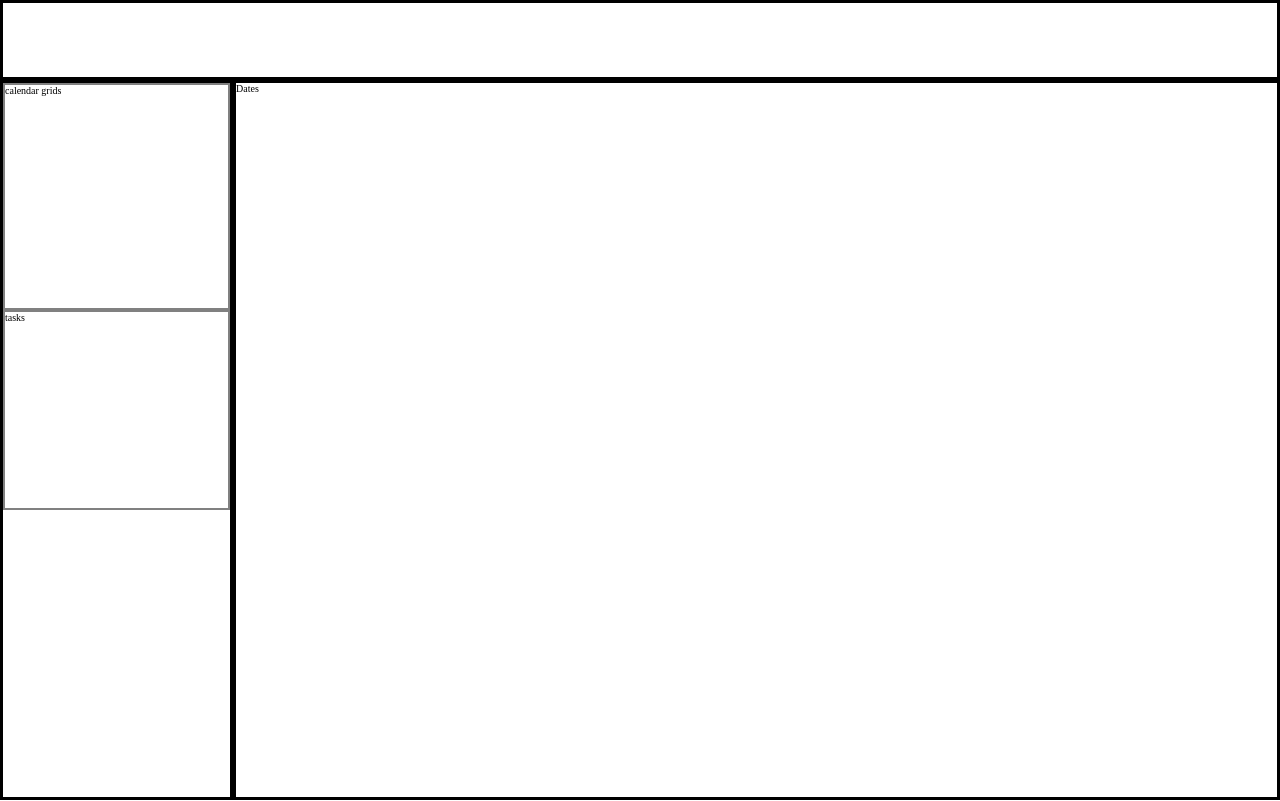
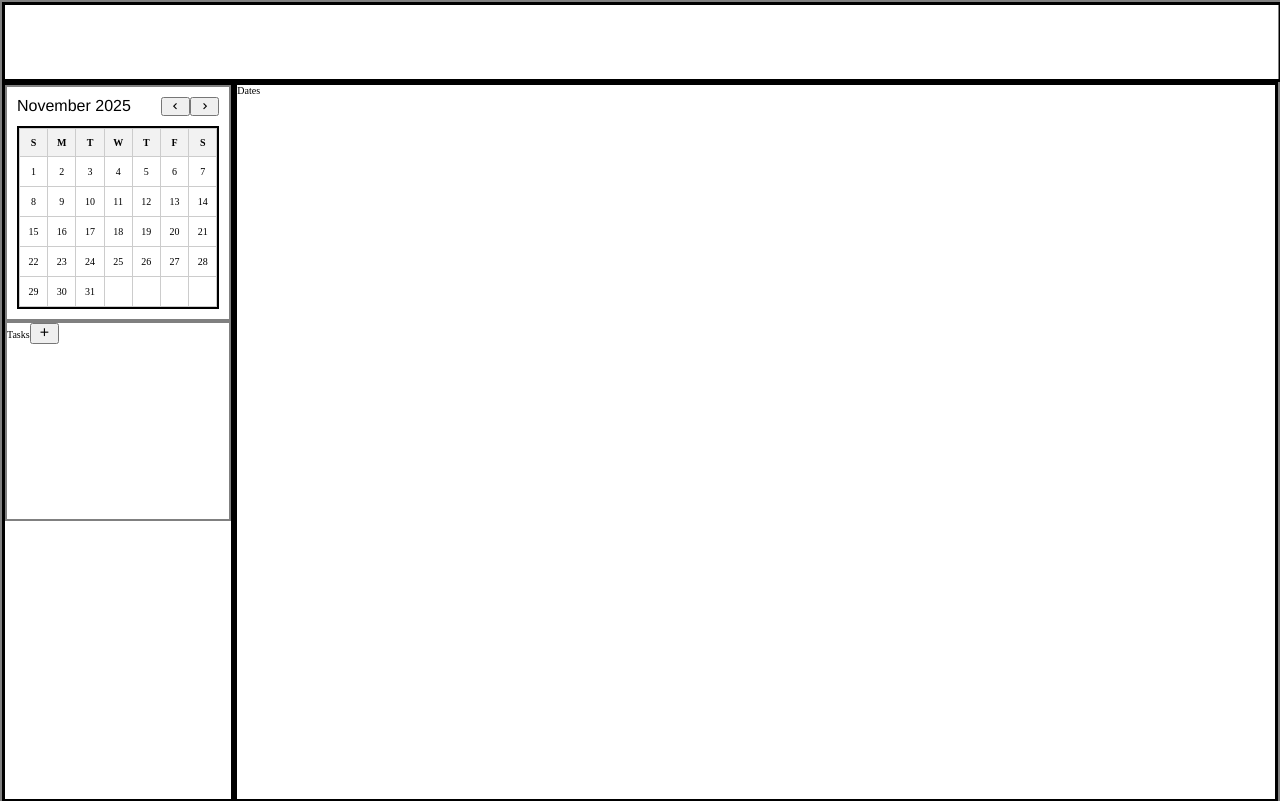
Before and after one commit to SimonX1a0/google-calendar, a React (Vite) app in the folder calendar-app/: page / in a window 1280 px wide. Shown: the top 801 px of the page. Built offline with nearby package versions, Linux system fonts and the light colour scheme.

Commit message:
added the mini calendar

```diff
--- a/calendar-app/index.html
+++ b/calendar-app/index.html
@@ -2,7 +2,7 @@
 <html lang="en">
   <head>
     <meta charset="UTF-8" />
-    <link rel="icon" type="image/svg+xml" href="/vite.svg" />
+    <link href='https://unpkg.com/boxicons@2.1.4/css/boxicons.min.css' rel='stylesheet'>
     <meta name="viewport" content="width=device-width, initial-scale=1.0" />
     <title>calendar-app</title>
   </head>
--- a/calendar-app/src/Calendar/SideBar/SideBar.css
+++ b/calendar-app/src/Calendar/SideBar/SideBar.css
@@ -1,4 +1,4 @@
-.side-bar-title{
+.title{
     color: black;
     font-size: 3cqh;
     font-family:'Franklin Gothic Medium', 'Arial Narrow', Arial, sans-serifs;
@@ -7,16 +7,72 @@
     margin-bottom: 5rem;
 }
 
-.side-bar-calendar-grids{
+.calendar{
     width: 100%;
     aspect-ratio: 1/1;
     border:2px solid gray;
     box-sizing: border-box;
 }
 
-.side-bar-progress{
+.progress{
     width: 100%;
     min-height: 20rem;
     border:2px solid gray;
     box-sizing: border-box;
 }
+
+.calendar-header{
+    display: flex;
+    justify-content: space-between;
+    margin: 1rem 1rem;
+}
+
+.calendar-date{
+    display:flex;
+    font-size: 1.6rem;
+    font-family: 'Franklin Gothic Medium', 'Arial Narrow', Arial, sans-serif;
+}
+
+.calendar-header-btns{
+    display: flex;
+}
+
+.btn{
+    display: flex;
+    justify-content: center;
+    align-items: center;
+}
+
+.calendar-grids{
+    width:auto;
+    aspect-ratio: 10/9;
+    margin: 1rem 1rem;
+    border: 2px black solid;
+    display: flex;
+    flex-direction: column;
+}
+
+.days-of-week {
+  border-collapse: collapse;
+  width: 100%;
+  height:100%;
+}
+
+.days-of-week th,
+.days-of-week td {
+  border: 1px solid #ccc;
+  padding: 8px;
+  width: calc(100%/7);
+  height:auto;
+  text-align: center;
+}
+
+.days-of-week th {
+  background-color: #f2f2f2;
+  font-weight: 600;
+}
+
+.days-of-week td:hover {
+  background-color: #e9f2ff;
+  cursor: pointer;
+}
--- a/calendar-app/src/Calendar/SideBar/SideBar.jsx
+++ b/calendar-app/src/Calendar/SideBar/SideBar.jsx
@@ -4,8 +4,84 @@ function SideBar(){
     return(
         <>
             <div className="side-bar">
-                <div className="side-bar-calendar-grids">calendar grids</div>
-                <div className="side-bar-progress">tasks</div>
+                <div className="calendar">
+                    <div className="calendar-header">
+                        <div className="calendar-date">{`November 2025`}</div>
+                        <div className="calendar-header-btns">
+                            <button className="left-btn btn"><i className='bx bx-chevron-left'></i></button>
+                            <button className="right-btn btn"><i className='bx bx-chevron-right'></i></button>
+                        </div>
+                    </div>
+                    <div className="calendar-grids">
+                        <table className="days-of-week">
+                            <thead>
+                                <tr>
+                                    <th>S</th>
+                                    <th>M</th>
+                                    <th>T</th>
+                                    <th>W</th>
+                                    <th>T</th>
+                                    <th>F</th>
+                                    <th>S</th>
+                                </tr>
+                            </thead>
+                            <tbody>
+                                <tr>
+                                    <td>1</td>
+                                    <td>2</td>
+                                    <td>3</td>
+                                    <td>4</td>
+                                    <td>5</td>
+                                    <td>6</td>
+                                    <td>7</td>
+                                </tr>
+                                <tr>
+                                    <td>8</td>
+                                    <td>9</td>
+                                    <td>10</td>
+                                    <td>11</td>
+                                    <td>12</td>
+                                    <td>13</td>
+                                    <td>14</td>
+                                </tr>
+                                <tr>
+                                    <td>15</td>
+                                    <td>16</td>
+                                    <td>17</td>
+                                    <td>18</td>
+                                    <td>19</td>
+                                    <td>20</td>
+                                    <td>21</td>
+                                </tr>
+                                <tr>
+                                    <td>22</td>
+                                    <td>23</td>
+                                    <td>24</td>
+                                    <td>25</td>
+                                    <td>26</td>
+                                    <td>27</td>
+                                    <td>28</td>
+                                </tr>
+                                <tr>
+                                    <td>29</td>
+                                    <td>30</td>
+                                    <td>31</td>
+                                    <td></td>
+                                    <td></td>
+                                    <td></td>
+                                    <td></td>
+                                </tr>
+                            </tbody>
+                        </table>
+                    </div>
+                </div>
+                <div className="progress">
+                    <div className="progress-title">
+                        <span>Tasks</span>
+                        <button><i class='bx bx-plus'></i></button>
+                    </div>
+
+                </div>
             </div>
         </>
     );
```
